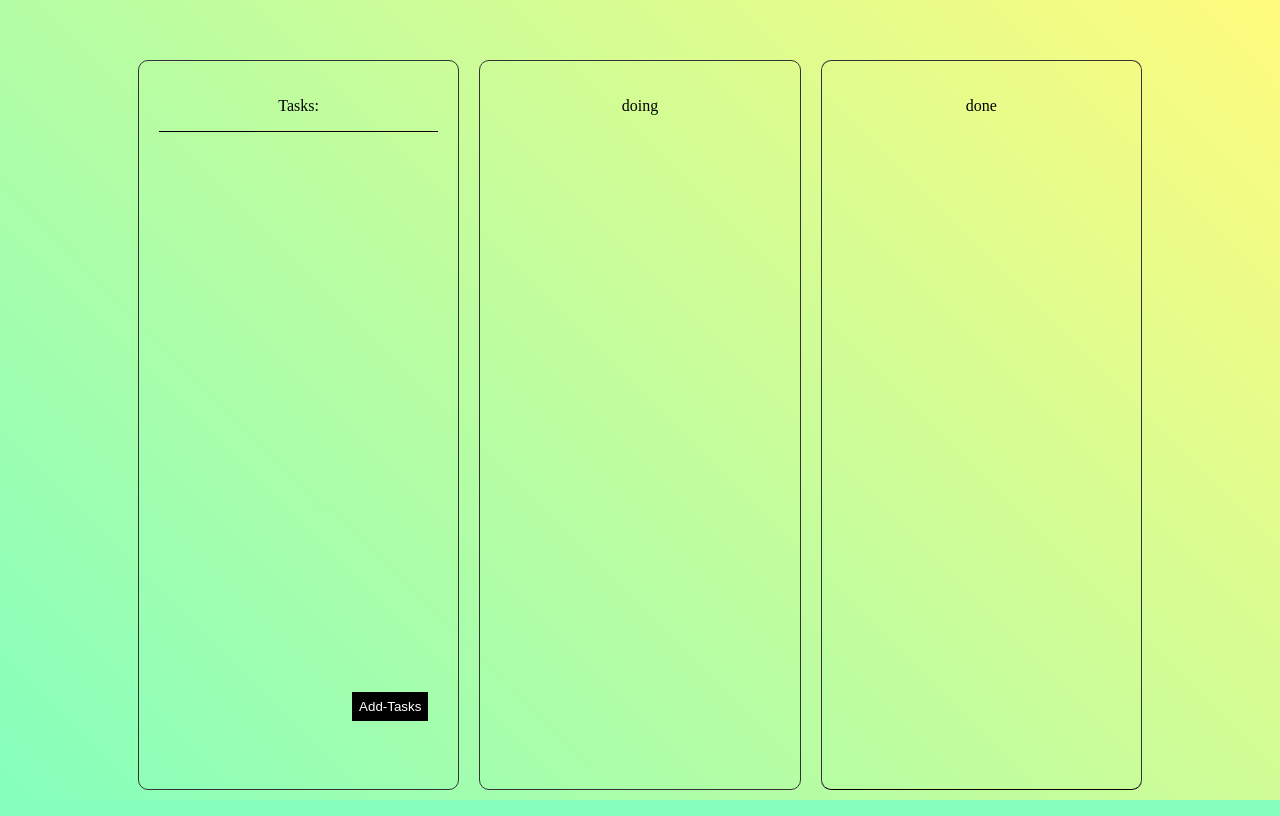
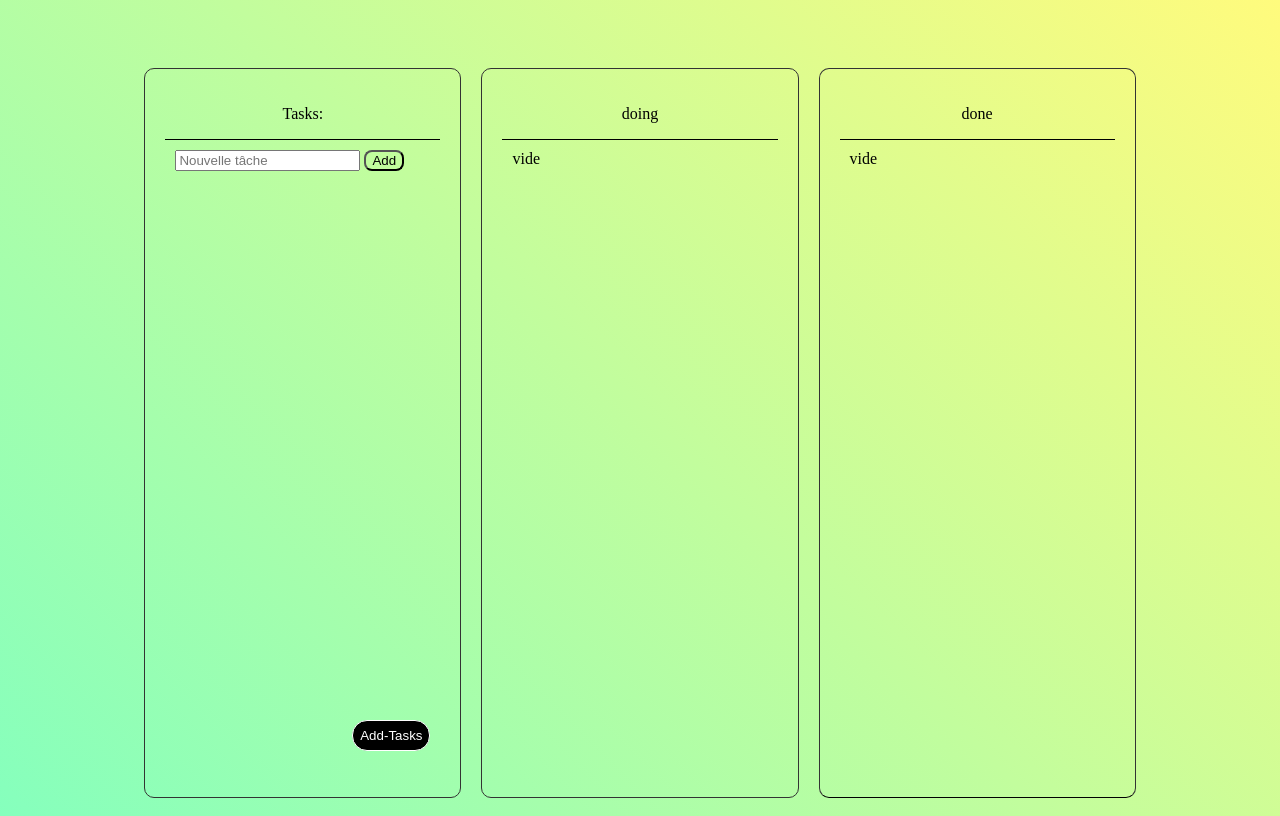
Before and after one commit to MethanBlun/ToDoExpress, a plain HTML site: page index.html in a window 1280 px wide. Drawn offline with Linux system fonts and the light colour scheme.

Commit message:
test commit

```diff
--- a/button.css
+++ b/button.css
@@ -6,3 +6,9 @@
     align-items: center; /* Aligne verticalement le contenu au centre */
     padding: 10px;
 }
+
+.field-addButton{
+    color: black;
+   background-color: transparent;
+   border-radius: 8px;
+}
--- a/global.css
+++ b/global.css
@@ -1,51 +1,21 @@
-body {
-    background-color: #85FFBD;
-    background-image: linear-gradient(45deg, #85FFBD 0%, #FFFB7D 100%);
+main {
+
     display: flex;
     align-items: top;
     justify-content: center;
     height: 100vh;
     margin: 0;
 }
+body{
+
+        background-color: #85FFBD;
+        background-image: linear-gradient(45deg, #85FFBD 0%, #FFFB7D 100%);
+
+}
 
 .div-principal {
     display: flex;
     justify-content: space-between;
     width: 80%;
-    margin-top: 50px; /* Ajustez selon vos besoins */
+    margin-top: 50px;
 }
-
-.tasks,
-.doing,
-.done {
-    border: 1px solid #333;
-    border-radius: 10px; /* Ajoutez un border-radius */
-    padding: 20px;
-    margin: 10px;
-    flex: 1;
-}
-
-/* Ajoutez une marge entre les cartes */
-.tasks {
-    margin-right: 10px;
-    display: flex;
-    flex-direction: column;
-}
-.tasks-side{
-    height: 80%;
-}
-.doing {
-    margin-right: 10px;
-    margin-left: 10px;
-}
-
-.done {
-    border-bottom: 1px solid black;
-    margin-left: 10px;
-}
-
-
-.cardName{
-    text-align: center;
-    font: 1em italic;
-}
--- a/index.html
+++ b/index.html
@@ -1,20 +1,22 @@
 <!DOCTYPE html>
 <html lang="en">
   <head>
-    <meta charset="UTF-8">
-    <meta name="viewport" content="width=device-width, initial-scale=1.0">
+    <meta charset="UTF-8" />
+    <meta name="viewport" content="width=device-width, initial-scale=1.0" />
     <title>Todo-Express</title>
-    <link rel="stylesheet" href="global.css">
-    <link rel="stylesheet" href="tasks.css">
-    <link rel="stylesheet" href="button.css">
+    <link rel="stylesheet" href="global.css" />
+    <link rel="stylesheet" href="tasks.css" />
+    <link rel="stylesheet" href="button.css" />
+  </head>
 
-</head>
   <body>
+    <main>
       <div class="div-principal">
         <div class="tasks">
           <p class="cardName">Tasks:</p>
           <div class="tasks-side">
-                    <!-- Contenu des tâches (à ajouter dans le futur) -->
+            <input type="text" id="taskInput" placeholder="Nouvelle tâche" />
+            <button class="field-addButton" onclick="addTask()">Add</button>
           </div>
           <div class="tasks-button">
             <button class="addButton">Add-Tasks</button>
@@ -23,21 +25,17 @@
 
         <div class="doing">
           <p class="cardName">doing</p>
+          <div class="doing-side">vide</div>
         </div>
         <div class="done">
           <div>
             <p class="cardName">done</p>
+            <div class="done-side">vide</div>
           </div>
-
         </div>
-
-
-
-
       </div>
 
       <script defer src="script.js"></script>
-
-
+    </main>
   </body>
 </html>
--- a/script.js
+++ b/script.js
@@ -0,0 +1,4 @@
+
+
+var thebutton = "hhffh"
+console.log(thebutton)
--- a/tasks.css
+++ b/tasks.css
@@ -14,7 +14,8 @@
     display: flex;
     flex-direction: column;
 }
-.tasks-side{
+.tasks-side ,.doing-side ,.done-side{
+    padding: 10px;
     height: 80%;
     border-top: 1px solid;
 }
@@ -26,15 +27,17 @@
     padding: 10px;
 
 
+
 }
 
 .addButton {
 
-    background-color: black; /* Ajoutez la couleur de fond souhaitée */
-    color: white; /* Ajoutez la couleur du texte (blanc dans cet exemple) */
-    border: none; /* Supprime la bordure du bouton */
-    padding: 7px; /* Ajoutez un peu de rembourrage pour améliorer l'apparence */
-    cursor: pointer; /* Change le curseur lorsqu'il survole le bouton */
+    background-color: black;
+    color: white;
+    border: solid 1px;
+    border-radius: 15px;
+    padding: 7px;
+    cursor: pointer;
 }
 
 
```
Also changed, not shown: icons/add-button-12017.svg (added). Lines whose indentation alone changed are shown as unchanged.
